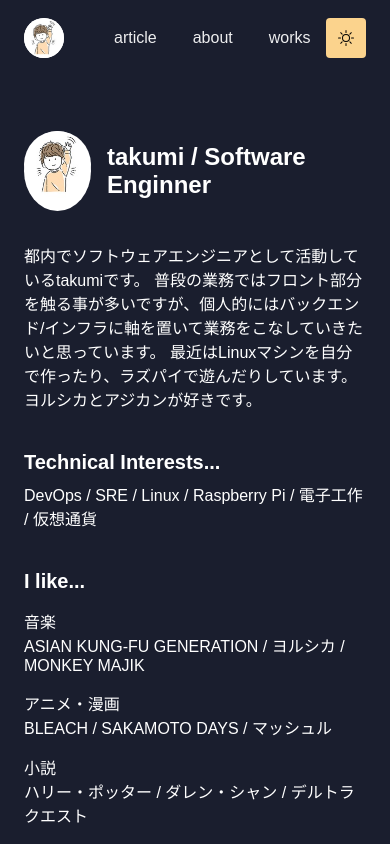
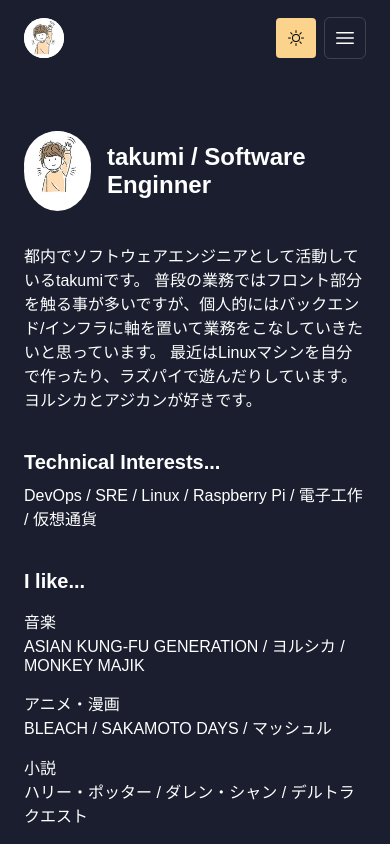
Before and after one commit to takumi-pro/my-blog-system, a Next.js app: page / in a window 390 px wide. Shown: the top 844 px of the page. Built offline with nearby package versions, Linux system fonts and the light colour scheme; a web font is replaced by a local one.

Commit message:
feat: :sparkles: ヘッダーのレスポンシブ
Closes #19

```diff
--- a/src/components/Header/Header.module.css
+++ b/src/components/Header/Header.module.css
@@ -28,7 +28,7 @@
 
 .left-side-container {
   display: flex;
-  justify-content: start;
+  justify-content: flex-start;
   align-items: center;
 }
 
@@ -40,3 +40,71 @@
 
 .theme-button-container {
 }
+
+.manu-wrap,
+.menu,
+.menu-link {
+  display: none;
+}
+
+@media (max-width: 760px) {
+  .nav {
+    display: none;
+  }
+
+  .button-wrap {
+    display: flex;
+    align-items: center;
+    column-gap: 8px;
+  }
+
+  .menu {
+    width: 24px;
+    height: 24px;
+    display: block;
+  }
+
+  .menu-wrap {
+    position: relative;
+    display: flex;
+    justify-content: center;
+    align-items: center;
+    width: 40px;
+    height: 40px;
+    border-radius: 6px;
+    border: 1px solid rgba(255, 255, 255, 0.16);
+  }
+  .menu-wrap:hover {
+    cursor: pointer;
+  }
+
+  .menu-content {
+    width: 140px;
+    position: absolute;
+    z-index: 999;
+    top: 50px;
+    right: 0;
+    display: flex;
+    flex-direction: column;
+    background-color: #2b3047;
+    border-radius: 8px;
+    padding: 8px 10px;
+    box-shadow: 0 10px 20px -2px rgba(0, 0, 0, 0.4);
+  }
+
+  .menu-link {
+    text-decoration: none;
+    color: #fff;
+    font-size: 16px;
+    height: 36px;
+    padding: 0 4px;
+    display: flex;
+    justify-content: flex-start;
+    align-items: center;
+    color: var(--menu-link-color);
+  }
+
+  .current-path {
+    color: #fff;
+  }
+}
--- a/src/components/Header/Header.tsx
+++ b/src/components/Header/Header.tsx
@@ -1,11 +1,55 @@
 import Link from 'next/link';
-import React from 'react';
+import { useRouter } from 'next/router';
+import React, { useEffect, useRef, useState } from 'react';
+import { HiBars3 } from 'react-icons/hi2';
 
 import style from './Header.module.css';
 import ChangeThemeButton from '../ChangeThemeButton/ChangeThemeButton';
 import { CircleIcon } from '../CircleIcon/CircleIcon';
 
 export const Header = () => {
+  const router = useRouter();
+  const [isMenuOpen, setIsMenuOpen] = useState(false);
+  const hamburgerMenuRef = useRef<HTMLDivElement>(null);
+
+  useEffect(() => {
+    const hamburgerMenuRefEl = hamburgerMenuRef.current;
+    if (!hamburgerMenuRefEl) return;
+
+    const handleClickElement = (e: MouseEvent) => {
+      if (!hamburgerMenuRefEl.contains(e.target as Node)) {
+        handleClickWithoutHamburgerMenu();
+      } else {
+        handleClickHamburgerMenu();
+      }
+    };
+    document.addEventListener('click', handleClickElement);
+    return () => document.removeEventListener('click', handleClickElement);
+  }, [hamburgerMenuRef]);
+
+  const menuContents = [
+    { name: 'Home', path: '/', isCurrentPath: router.pathname === '/' },
+    {
+      name: 'Articles',
+      path: '/articles',
+      isCurrentPath: router.pathname === '/articles',
+    },
+    {
+      name: 'Works',
+      path: '/works',
+      isCurrentPath: router.pathname === '/works',
+    },
+    {
+      name: 'About',
+      path: '/about',
+      isCurrentPath: router.pathname === '/about',
+    },
+  ];
+
+  const handleClickWithoutHamburgerMenu = () => setIsMenuOpen(false);
+  const handleClickHamburgerMenu = () =>
+    setIsMenuOpen((prevState) => !prevState);
+
   return (
     <header className={style.header}>
       <div className={style['header-inner']}>
@@ -15,23 +59,43 @@ export const Header = () => {
             <ul className={style['list-container']}>
               <li>
                 <Link className={style.link} href={'/articles'}>
-                  article
+                  Article
                 </Link>
               </li>
               <li>
                 <Link className={style.link} href={'#'}>
-                  about
+                  About
                 </Link>
               </li>
               <li>
                 <Link className={style.link} href={'#'}>
-                  works
+                  Works
                 </Link>
               </li>
             </ul>
           </nav>
         </div>
-        <ChangeThemeButton />
+        <div className={style['button-wrap']}>
+          <ChangeThemeButton />
+          <div ref={hamburgerMenuRef} className={style['menu-wrap']}>
+            <HiBars3 className={style.menu} />
+            {isMenuOpen && (
+              <div className={style['menu-content']}>
+                {menuContents.map((menu) => (
+                  <Link
+                    key={menu.path}
+                    className={`${style['menu-link']} ${
+                      menu.isCurrentPath && style['current-path']
+                    }`}
+                    href={menu.path}
+                  >
+                    {menu.name}
+                  </Link>
+                ))}
+              </div>
+            )}
+          </div>
+        </div>
       </div>
     </header>
   );
--- a/src/styles/globals.css
+++ b/src/styles/globals.css
@@ -6,6 +6,7 @@
   --body-text-color: rgba(255, 255, 255, 0.92);
   --text-color-gray1: rgba(228, 232, 250, 0.55);
   --span-color-main: rgba(228, 232, 250, 0.55);
+  --menu-link-color: rgba(228, 232, 250, 0.55);
 }
 
 [data-theme='light'] {
```
